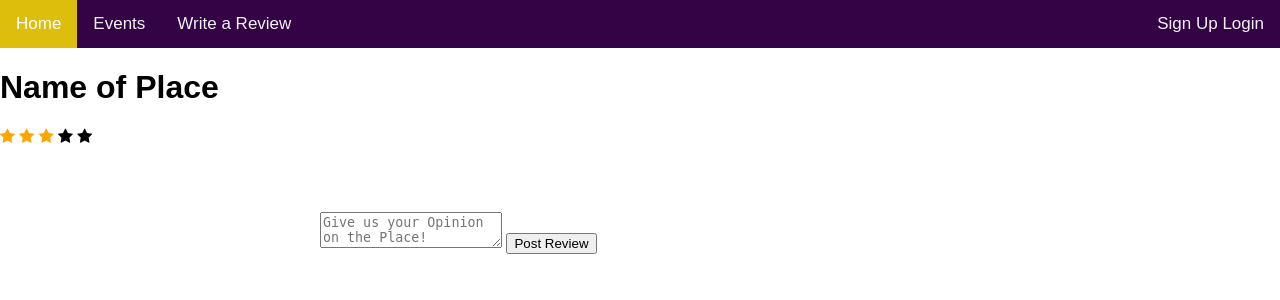
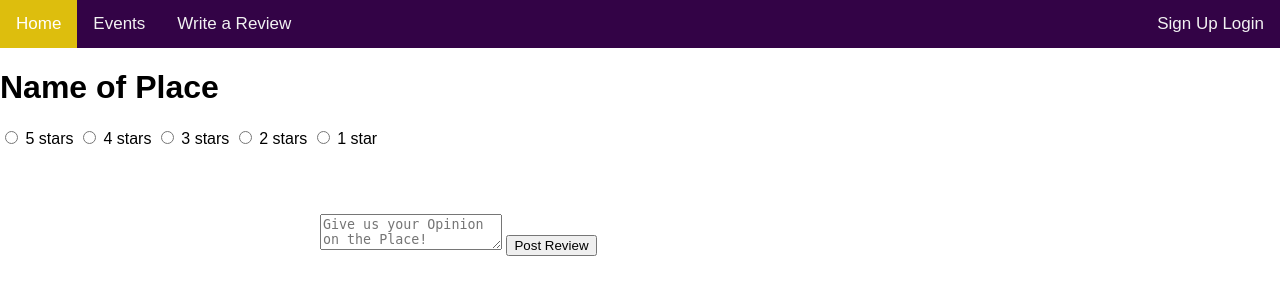
Before and after one commit to adev-exe/Finddit, a Flask app: page /reviewResult.html in a window 1280 px wide. Shown: the top 300 px of the page. Run offline with Flask 2, Linux system fonts and the light colour scheme; parts of the project's set-up code (start-up, migrations or seed data) failed here and were passed over.

Commit message:
Update reviewResult.html

```diff
--- a/website/templates/reviewResult.html
+++ b/website/templates/reviewResult.html
@@ -15,12 +15,19 @@
   </div>
     <h1>Name of Place</h1>
     <link rel="stylesheet" href="https://cdnjs.cloudflare.com/ajax/libs/font-awesome/4.7.0/css/font-awesome.min.css">
-        <span class="fa fa-star checked"></span>
-        <span class="fa fa-star checked"></span>
-        <span class="fa fa-star checked"></span>
-        <span class="fa fa-star"></span>
-        <span class="fa fa-star"></span>
 </body>
+<div class="rate">
+    <input type="radio" id="star5" name="rate" value="5" />
+    <label for="star5" title="text">5 stars</label>
+    <input type="radio" id="star4" name="rate" value="4" />
+    <label for="star4" title="text">4 stars</label>
+    <input type="radio" id="star3" name="rate" value="3" />
+    <label for="star3" title="text">3 stars</label>
+    <input type="radio" id="star2" name="rate" value="2" />
+    <label for="star2" title="text">2 stars</label>
+    <input type="radio" id="star1" name="rate" value="1" />
+    <label for="star1" title="text">1 star</label>
+  </div>
 <section id="app">
   <div class="container">
     <div class="row">
```
